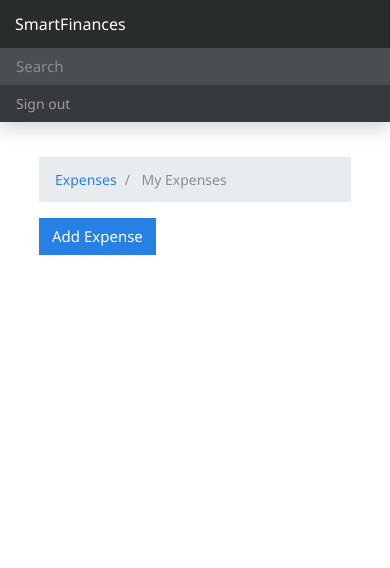
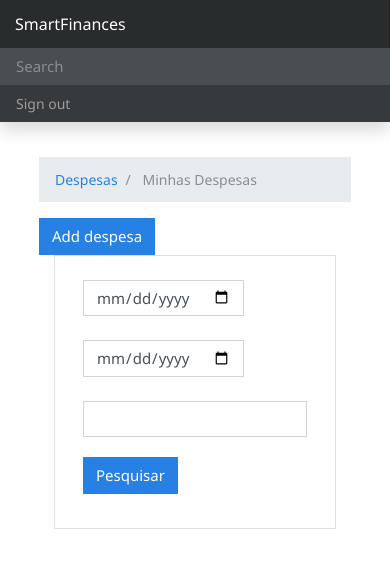
Before and after one commit to kauelunelli/SistemaControleFinanceiro, a Django app: page / in a window 390 px wide. Shown: the top 568 px of the page. Run offline with Django 4.2, Linux system fonts and the light colour scheme; the visitor is signed in with stand-in values (Sample User, id 1); data that the repository does not hold is empty; some libraries are stand-ins or nearby versions.

Commit message:
Paginação e Filtros da Despesas

```diff
--- a/Sistema/settings.py
+++ b/Sistema/settings.py
@@ -40,6 +40,8 @@ INSTALLED_APPS = [
     'django.contrib.staticfiles',
     'despesas.apps.DespesasConfig',
     'autenticacao.apps.AutenticacaoConfig',
+    'django_filters',
+    'widget_tweaks',
 ]
 
 MIDDLEWARE = [
--- /dev/null
+++ b/despesas/filters.py
@@ -0,0 +1,12 @@
+from django_filters import DateFilter
+import django_filters
+
+from .models import Expense
+
+class ExpenseFilter(django_filters.FilterSet):
+    dataInicial = DateFilter(field_name='date', lookup_expr='gte')
+    dataFinal = DateFilter(field_name='date', lookup_expr='lte')
+    class Meta:
+        model = Expense
+        fields = '__all__'
+        exclude = ['amount', 'owner', 'description', 'date']
--- a/despesas/views.py
+++ b/despesas/views.py
@@ -8,6 +8,7 @@ from django.core.paginator import Paginator
 import json
 from django.http import JsonResponse
 import datetime
+from .filters import ExpenseFilter
 
 @login_required(login_url='/autenticacao/login')
 def index(request):
@@ -16,9 +17,12 @@ def index(request):
     paginator = Paginator(expenses, 5)
     page_number = request.GET.get('page')
     page_obj = Paginator.get_page(paginator, page_number)
+    myFilter = ExpenseFilter(request.GET, queryset=expenses)
+    expenses = myFilter.qs
     context = {
         'expenses': expenses,
         'page_obj': page_obj,
+        'myFilter': myFilter,
     }
     return render(request, 'expenses/index.html', context)
 
--- a/templates/expenses/add_expense.html
+++ b/templates/expenses/add_expense.html
@@ -19,11 +19,11 @@
       {% include 'partials/_messages.html' %}
     {% csrf_token %}
       <div class="form-group">
-        <label for="">Amount</label>
+        <label for="">Valor</label>
         <input type="number" name='amount' class="form-control form-control-sm">
       </div>
       <div class="form-group">
-        <label for="">Descriptiont</label>
+        <label for="">Descrição</label>
         <input type="text" name='description' class="form-control form-control-sm">
       </div>
       <div class="form-group">
--- a/templates/expenses/index.html
+++ b/templates/expenses/index.html
@@ -2,7 +2,7 @@
 {% extends 'base.html' %}
 {% load static %}
 
-
+{% load widget_tweaks %}
 
 {% block content %}
 <div class="container mt-4">
@@ -11,47 +11,62 @@
       <nav aria-label="breadcrumb">
         <ol class="breadcrumb">
           <li class="breadcrumb-item">
-            <a href="">Expenses</a>
+            <a href="">Despesas</a>
           </li>
           <li class="breadcrumb-item active" aria-current="page">
-            My Expenses
+            Minhas Despesas
           </li>
         </ol>
       </nav>
     </div>
 
     <div class="col-md-2">
-      <a href="{% url 'add-expenses'%}" class="btn btn-primary">Add Expense</a>
+      <a href="{% url 'add-expenses'%}" class="btn btn-primary">Add despesa</a>
     </div>
   </div>
 
   <div class="container">
-    {% include 'partials/_messages.html' %} {% if expenses.count %}
+    {% include 'partials/_messages.html' %}
 
     <div class="row">
-      <div class="col-md-8"></div>
-      <div class="col-md-4">
+      <div class="col">
+        <div class="card card-body">
 
-        <div class="form-group">
-          <input type="text" class="form-control" id="searchField" placeholder="Search">
+          <form method="get" class="form-inline">
+            <div class="form-group d-block p-1 filters mx-1">
+              {% render_field myFilter.form.dataInicial class="form-control" type='date' %}
+            </div>
+            <div class="form-group d-block p-1 filters mx-1">
+              {% render_field myFilter.form.dataFinal class="form-control" type='date' %}
+            </div>
+            <div class="form-group d-block p-1 filters mx-1">
+              {% render_field myFilter.form.category class="form-control"  %}
+            </div>
+            <button class="btn btn-primary ml-2 btn-custom" type="submit" onsubmit="cleanMask()">Pesquisar</button>
+            {% if myFilter.form.category.value or myFilter.form.dataInicial.value or myFilter.form.dataFinal.value %}
+              <a class="btn btn-secondary ml-2 btn-custom" href="{% url 'expenses' %}">Limpar</a>
+            {% endif %}
+          </form>
+
         </div>
       </div>
     </div>
+  {% if expenses.count %}
 <div class="app-table">
 
   <table class="table table-stripped table-hover">
     <thead>
       <tr>
-        <th>Amount ({{currency}})</th>
-        <th>Category</th>
-        <th>Description</th>
-        <th>Date</th>
+        <th>Valor</th>
+        <th>Categoria</th>
+        <th>Descrição</th>
+        <th>Data</th>
         <th></th>
       </tr>
     </thead>
 
     <tbody>
-      {% for expense in page_obj%}
+      {% for expense in expenses %}
       <tr>
         <td>{{expense.amount}}</td>
         <td>{{expense.category}}</td>
@@ -72,27 +87,7 @@
   </table>
 </div>
 
-<p class="no-results" style="display: none;">No results </p>
-    <div class="table-output">
-
-
-      <table class="table table-stripped table-hover">
-        <thead>
-          <tr>
-            <th>Amount ({{currency}})</th>
-            <th>Category</th>
-            <th>Description</th>
-            <th>Date</th>
-            <th></th>
-          </tr>
-        </thead>
-
-        <tbody  class="table-body">
-
-
-        </tbody>
-      </table>
-    </div>
+<p class="no-results" style="display: none;">Sem resultado </p>
 
 
 
@@ -119,7 +114,6 @@
 </div>
 </div>
 
-<script src="{% static 'js/searchExpenses.js' %}"></script>
 
 
 
```
